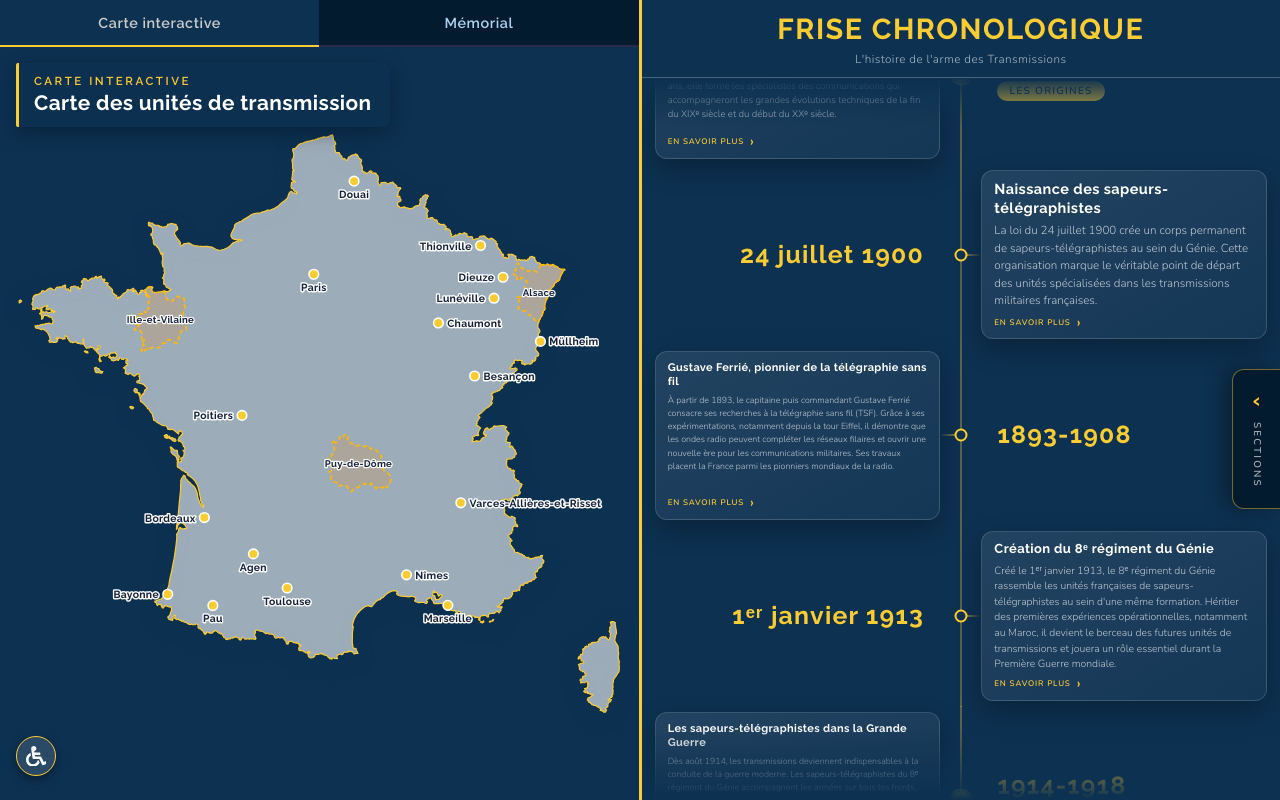
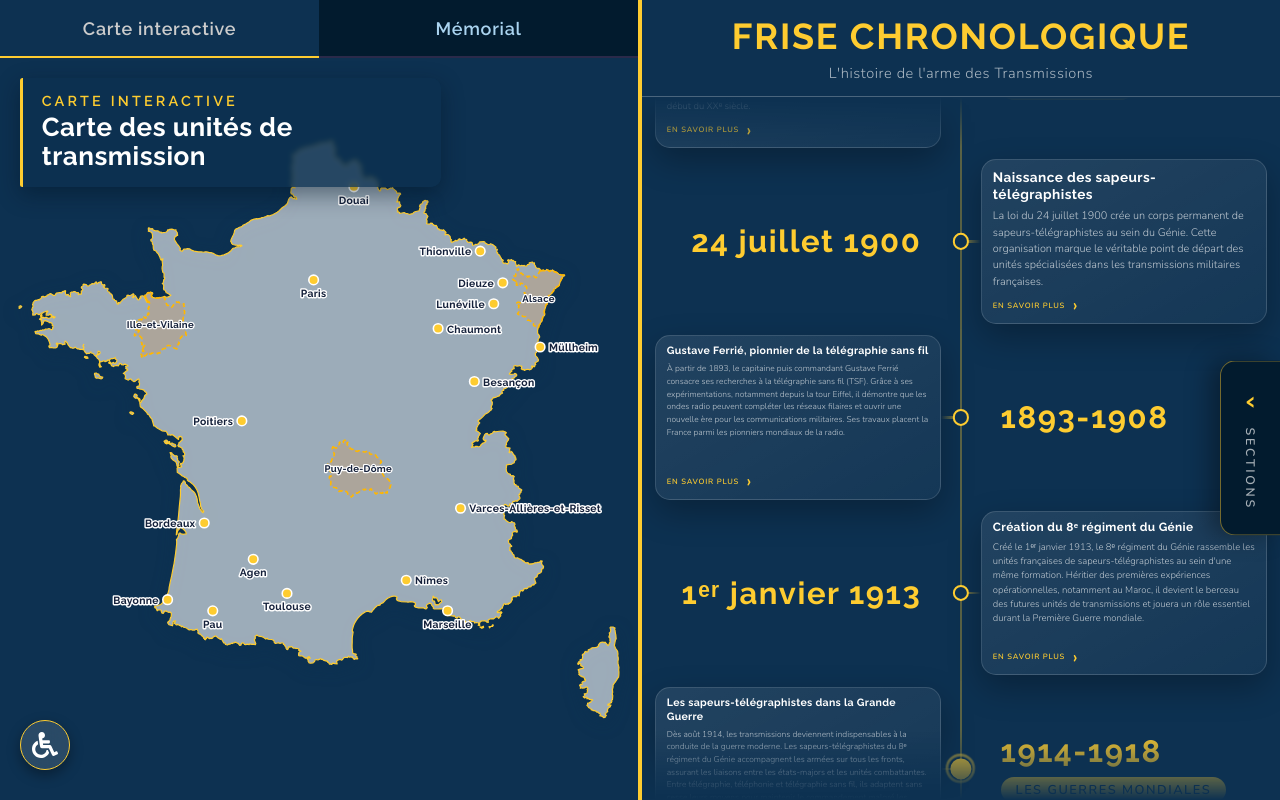
Before and after one commit to JockoBesne/MuseeTransmission, a React (Vite) app: page / in a window 1280 px wide. Built offline with nearby package versions, Linux system fonts and the light colour scheme.

Commit message:
Mise à l'echelle

```diff
--- a/src/components/Timeline/Timeline.css
+++ b/src/components/Timeline/Timeline.css
@@ -53,7 +53,13 @@
   display: flex;
 }
 
+/* Conteneur de référence de la frise : les jalons se dimensionnent sur la
+   hauteur de cette boîte (unités cqh) et non sur le viewport. Ils sont donc
+   insensibles à l'échelle d'affichage (#root zoom, index.css) comme à la
+   mise à l'échelle Windows de l'écran 4K — dans les deux cas la boîte garde
+   la même taille physique, donc les jalons aussi. */
 .timeline-scroll {
+  container-type: size;
   flex: 1;
   min-width: 0;
   overflow-y: auto;
@@ -75,17 +81,17 @@
    Cartes en quinconce autour d'un axe central :
    [ carte | axe | année ]  puis  [ année | axe | carte ] */
 
-/* Dimensions du jalon en vh et non en px : la borne est un écran 4K et
+/* Dimensions du jalon en cqh et non en px : la borne est un écran 4K et
    Edge reçoit un viewport CSS qui dépend de la mise à l'échelle Windows
    (1920×1080 à 200 %, 1536×864 à 125 %…). En px, le texte du jalon
-   débordait dès que le viewport passait sous 1920×1080 ; en vh, la carte
-   garde la même taille physique à l'écran quelle que soit l'échelle.
-   Repère : 1vh = 10,8 px sur un viewport de 1080 px de haut. */
+   débordait dès que le viewport passait sous 1920×1080 ; relatif à la
+   hauteur de la frise, il garde la même taille physique.
+   Repère : 1cqh = 10,02 px quand la frise fait 1002 px de haut. */
 .tl-event {
   height: 25%;
   display: grid;
-  grid-template-columns: minmax(0, 1fr) 5.185vh minmax(0, 1fr); /* 56px @1080 */
-  padding: 0 1.667vh; /* 18px @1080 */
+  grid-template-columns: minmax(0, 1fr) 5.588cqh minmax(0, 1fr); /* 56px */
+  padding: 0 1.797cqh; /* 18px */
 }
 
 /* ─ Axe central : ligne continue + pastille ─ */
@@ -269,7 +275,7 @@
    du jalon doit tenir en entier dans la carte, sans troncature. */
 .tl-slot--card {
   justify-content: stretch;
-  padding: 0.741vh 0; /* 8px @1080 */
+  padding: 0.799cqh 0; /* 8px */
 }
 
 .tl-card {
@@ -278,8 +284,8 @@
   min-height: 0;
   display: flex;
   flex-direction: column;
-  gap: 0.556vh; /* 6px @1080 */
-  padding: 1.111vh 1.481vh; /* 12px 16px @1080 */
+  gap: 0.599cqh; /* 6px */
+  padding: 1.197cqh 1.596cqh; /* 12px 16px */
   text-align: left;
   font: inherit;
   color: inherit;
@@ -322,7 +328,7 @@
    La valeur de repli est celle d'avant l'ajustement, si le script ne tourne pas. */
 .tl-event-title {
   font-family: 'Raleway', sans-serif;
-  font-size: calc(var(--tl-fs, 1.126vh) * 1.25);
+  font-size: calc(var(--tl-fs, 1.214cqh) * 1.25);
   font-weight: 700;
   color: #ffffff;
   letter-spacing: 0.03em;
@@ -331,7 +337,7 @@
 
 .tl-event-text {
   font-family: 'Nunito', sans-serif;
-  font-size: var(--tl-fs, 1.126vh);
+  font-size: var(--tl-fs, 1.214cqh);
   font-weight: 300;
   color: rgba(255, 255, 255, 0.72);
   line-height: 1.5;
@@ -343,7 +349,7 @@
   align-items: center;
   gap: 6px;
   font-family: 'Nunito', sans-serif;
-  font-size: 1.008vh; /* 0.68rem @1080 */
+  font-size: 1.086cqh; /* 0.68rem @1080 */
   font-weight: 700;
   letter-spacing: 0.1em;
   text-transform: uppercase;
--- a/src/components/Timeline/Timeline.tsx
+++ b/src/components/Timeline/Timeline.tsx
@@ -32,16 +32,19 @@ const LOOP_LEN = EVENTS.length + 1
    React à chaque frame de défilement). */
 const IN_CLASS = 'tl-event--in'
 
-/* Ajustement de la taille du texte, jalon par jalon (bornes en vh).
+/* Ajustement de la taille du texte, jalon par jalon (bornes en cqh :
+   relatives à la hauteur de la frise, voir Timeline.css).
    Les textes du musée vont du simple au double (environ 220 à 470 signes)
    pour une carte de hauteur fixe : à taille unique, c'est le jalon le plus
    long qui impose la taille et toutes les autres cartes sonnent creux.
    On cherche donc pour chaque jalon la plus grande taille qui tient encore.
    FS_MAX borne l'écart entre deux cartes voisines, sinon la frise perd son
-   unité. Le calcul n'a lieu qu'une fois au montage : tout étant en vh, le
+   unité. Le calcul n'a lieu qu'une fois au montage : tout étant relatif à la frise, le
    résultat reste valable quelle que soit l'échelle Windows de la borne. */
-const FS_MIN = 1.126 // vh — plancher : la taille fixe d'avant l'ajustement
-const FS_MAX = 1.6   // vh
+const FS_MIN = 0.95  // cqh — plancher de secours : bas exprès, pour qu'un
+                     // panneau étroit fasse rapetisser le texte plutôt que
+                     // de le tronquer (sur la cible 1920×1080, jamais atteint)
+const FS_MAX = 1.724 // cqh
 const FS_STEP = 0.05
 
 export default function Timeline() {
@@ -151,24 +154,28 @@ export default function Timeline() {
         /* La carte n'est pas contrainte en hauteur (min-height:auto sur les
            items de grille) : elle grandit avec son contenu. Elle tient donc
            tant qu'elle ne dépasse pas la place laissée dans la ligne. */
+        /* offsetHeight / clientHeight / getComputedStyle sont tous exprimés
+           dans le repère de mise en page. Ne pas mélanger avec
+           getBoundingClientRect(), qui rend des pixels écran : sous le zoom
+           d'affichage (#root, index.css) les deux repères diffèrent. */
         const dispo = jalon.clientHeight - parseFloat(getComputedStyle(emplacement).paddingTop) * 2
-        const tient = () => carte.getBoundingClientRect().height <= dispo + 0.5
+        const tient = () => carte.offsetHeight <= dispo + 0.5
 
         /* Recherche dichotomique. Si le jalon ne tient déjà pas au plancher,
            on l'y laisse : c'est le comportement d'avant l'ajustement. */
         let bas = FS_MIN
-        carte.style.setProperty('--tl-fs', `${FS_MIN}vh`)
+        carte.style.setProperty('--tl-fs', `${FS_MIN}cqh`)
         if (tient()) {
           let haut = FS_MAX
           while (haut - bas > FS_STEP) {
             const milieu = (bas + haut) / 2
-            carte.style.setProperty('--tl-fs', `${milieu}vh`)
+            carte.style.setProperty('--tl-fs', `${milieu}cqh`)
             if (tient()) bas = milieu
             else haut = milieu
           }
         }
 
-        const taille = `${(Math.floor(bas / FS_STEP) * FS_STEP).toFixed(2)}vh`
+        const taille = `${(Math.floor(bas / FS_STEP) * FS_STEP).toFixed(2)}cqh`
         carte.style.setProperty('--tl-fs', taille)
         /* La seconde copie de la boucle affiche les mêmes jalons. */
         itemRefs.current[LOOP_LEN + i]
--- a/src/index.css
+++ b/src/index.css
@@ -24,6 +24,16 @@ body {
   -webkit-tap-highlight-color: transparent;
 }
 
+/* Échelle d'affichage de la borne : le rendu à 125 % a été retenu comme
+   référence de lisibilité, il devient donc le rendu par défaut. Un seul
+   point de réglage pour toute l'app — les tailles restent écrites en px
+   et en rem dans chaque composant. La frise fait exception : elle se
+   dimensionne sur sa propre boîte (unités cqh, voir Timeline.css), donc
+   elle n'est pas affectée — c'est déjà ce qu'on voyait à 125 %. */
+#root {
+  zoom: 1.25;
+}
+
 /* Borne tactile : pas de sélection de texte à l'appui long (détournement du
    mode kiosque) — seuls les champs de saisie restent sélectionnables. */
 body {
```
